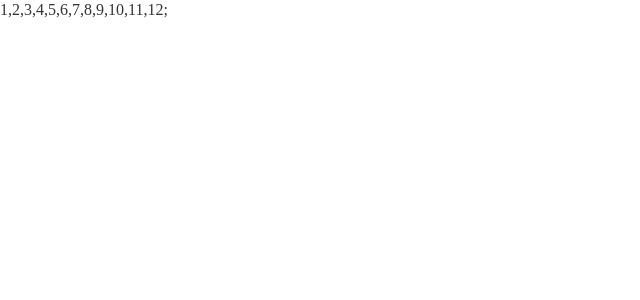
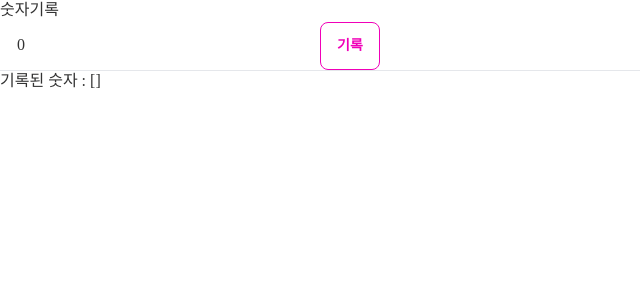
Before and after one commit to Bravetomato/react-proj, a React (Create React App) app: page / in a window 1280 px wide. Shown: the top 300 px of the page, without its empty margins (0-640 px from the left). Built offline with nearby package versions, Linux system fonts and the light colour scheme; a web font is replaced by a local one.

Commit message:
숫자 배열로 쌓이도록

```diff
--- a/src/NoRecord.js
+++ b/src/NoRecord.js
@@ -1,28 +1,20 @@
 import React, { useState } from "react";
 
 function NoRecord() {
-  // 배열 렌더링
-  const [arr, setArr] = useState([1, 2, 3, 4, 5]);
+  // 기록된 숫자가 배열로 쌓이도록 만들기
 
-  setTimeout(() => {
-    setArr([...arr, arr.length + 1]);
-  }, 1000);
-  // 1초마다 배열의 길이에 +1 된다.
+  const [no, setNo] = useState(0);
+  // 카운팅되는 숫자
 
-  const [no, setNo] = useState(10);
-  //   숫자 카운팅을 위한 숫자. 맨처음 no에는 10이 세팅된다.
-  const [recordNo, setRecordNo] = useState(0);
-  // 숫자 기록을 위한 숫자
-
+  const [recordedNos, setRecordedNos] = useState([]);
+  //   카운팅 숫자 기록을 배열로 남긴다. useState([])-> 배열이 들어간다는 의미
   const saveNo = () => {
-    setRecordNo(no);
-    // setRecordNo 가 (no)로 들어감. 즉 카운팅 된 숫자가 기록 버튼으로 인해 no에 저장됨.
+    setRecordedNos([...recordedNos, no]);
   };
 
   return (
     <>
-      {arr.join(",")};{/* , 기준으로 +1 증가한 배열값이 기록된다*/}
-      {/* <h1>숫자기록</h1>
+      <h1>숫자기록</h1>
       <input
         type="number"
         value={no}
@@ -39,7 +31,7 @@ function NoRecord() {
         기록
       </button>
       <hr />
-      기록된 숫자 : {recordNo} */}
+      기록된 숫자 : [{recordedNos.join(",")}]
     </>
   );
 }
```
